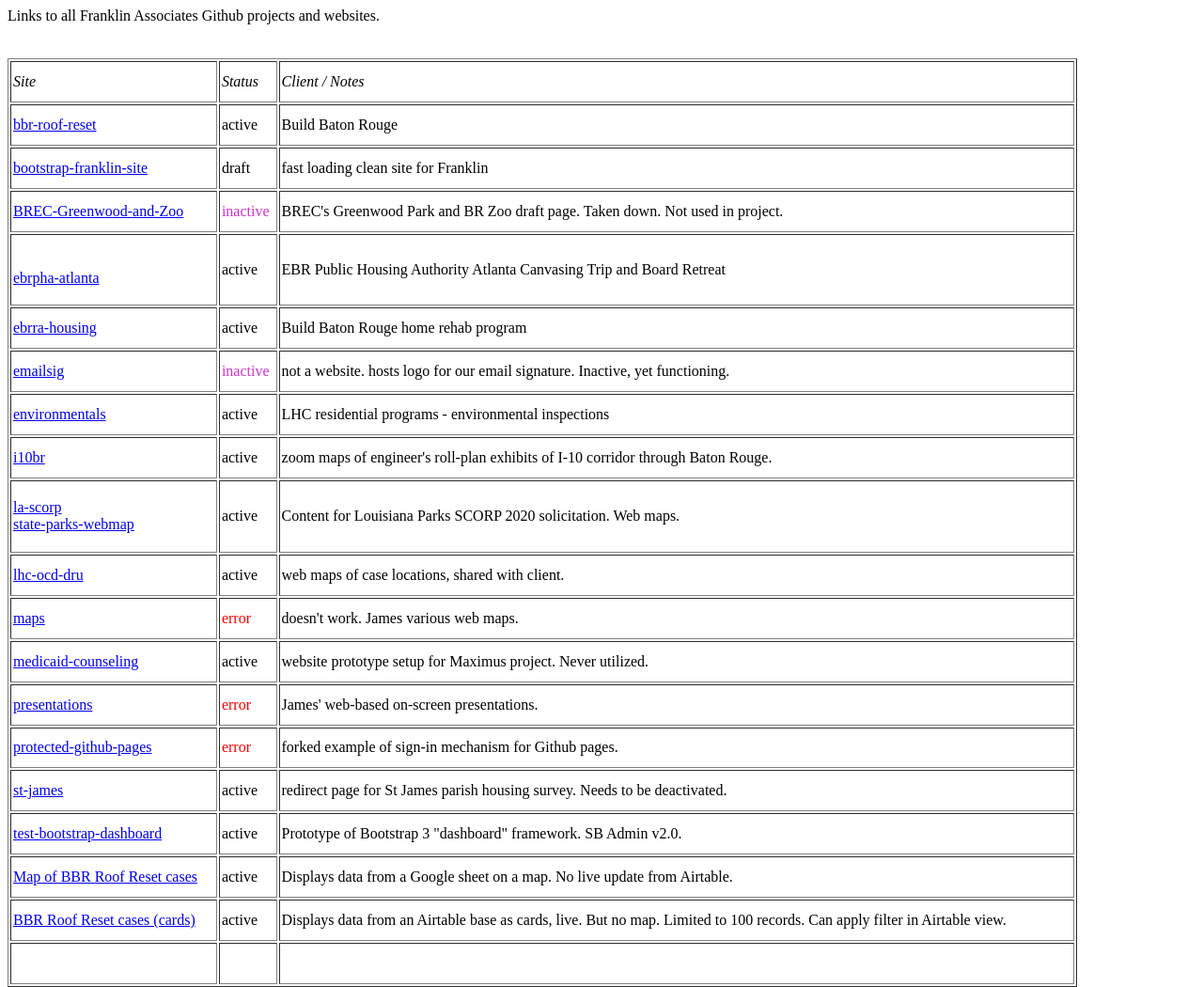
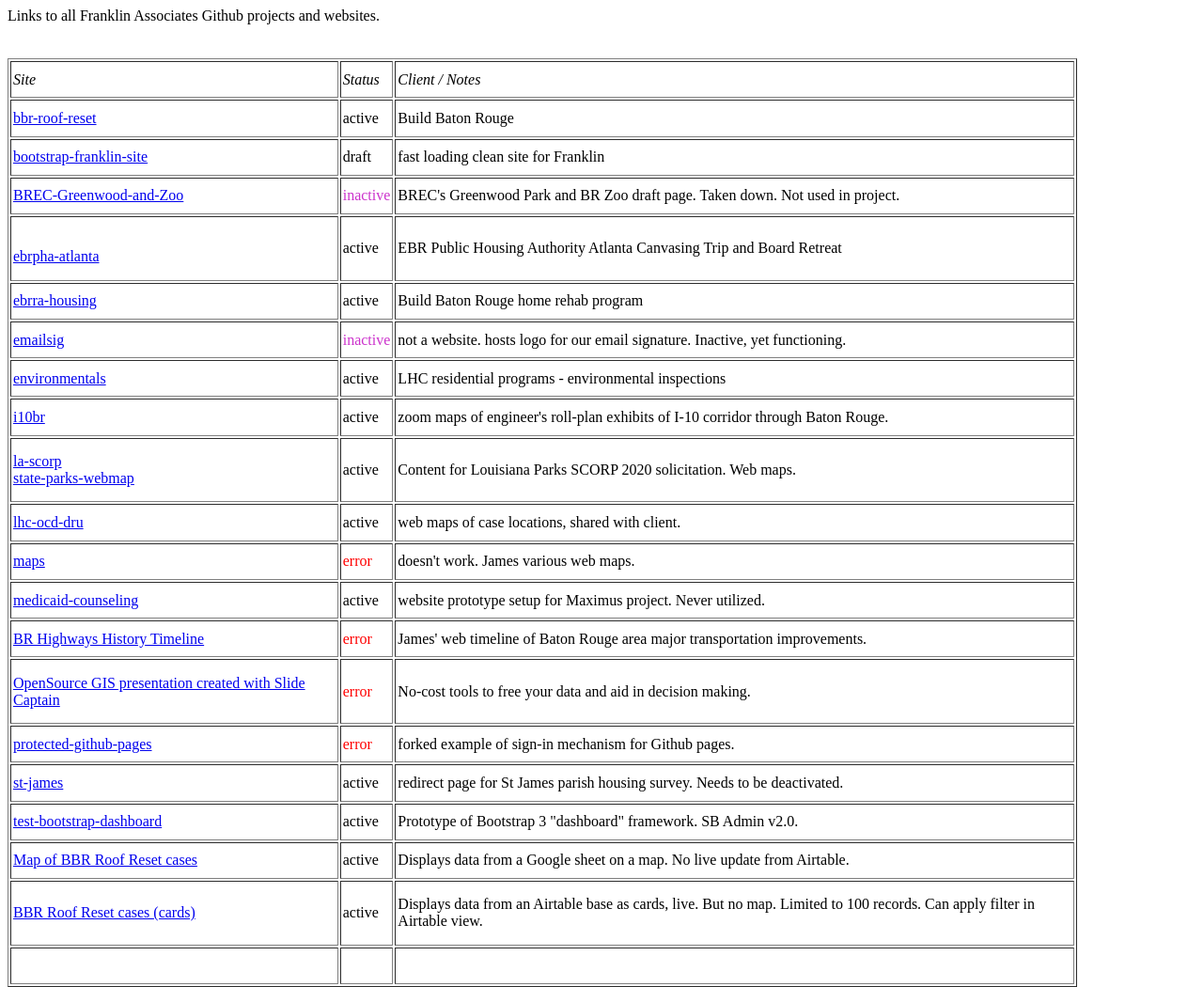
Before and after one commit to franklinassoc/all, a plain HTML site: page index.html in a window 1280 px wide. Shown: the whole page at 94% size. Drawn offline with Linux system fonts and the light colour scheme.

Commit message:
Update index.html
revised URLs and added new site.

```diff
--- a/index.html
+++ b/index.html
@@ -87,9 +87,14 @@
           <td>website prototype setup for Maximus project. Never utilized.</td>
         </tr>
         <tr>
-          <td><a href="https://franklinassoc.github.io/presentations" target="_blank">presentations</a></td>
+          <td><a href="https://franklinassoc.github.io/presentations/br-highways" target="_blank">BR Highways History Timeline</a></td>
           <td style="color: red;">error</td>
-          <td>James' web-based on-screen presentations.</td>
+          <td>James' web timeline of Baton Rouge area major transportation improvements.</td>
+        </tr>
+		        <tr>
+          <td><a href="https://franklinassoc.github.io/presentations/OpenSourceGIS" target="_blank">OpenSource GIS presentation created with Slide Captain</a></td>
+          <td style="color: red;">error</td>
+          <td>No-cost tools to free your data and aid in decision making.</td>
         </tr>
         <tr>
           <td><a href="https://franklinassoc.github.io/protected-github-pages" target="_blank">protected-github-pages</a></td>
```
